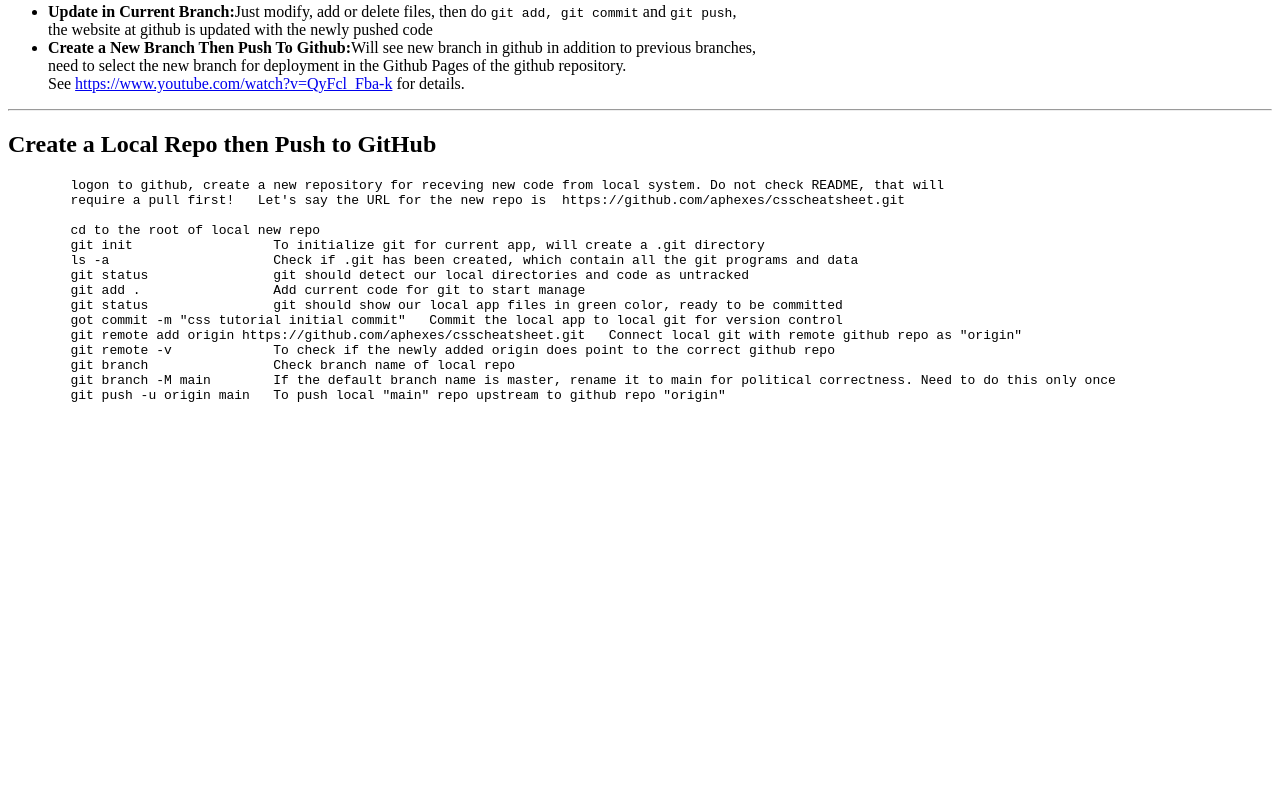
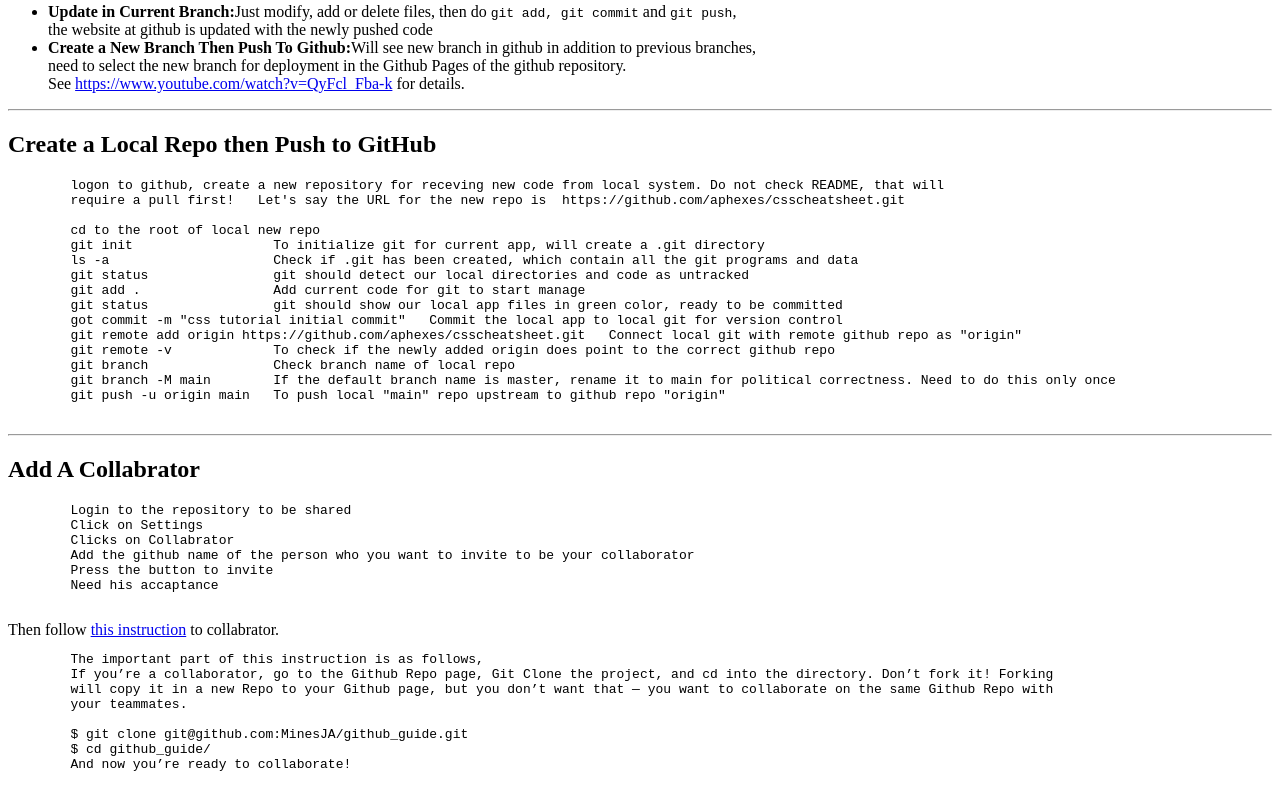
Before and after one commit to fcoder/superninja, a plain HTML site: page index.html in a window 1280 px wide. Shown: the part 465-1268 px from the top of the page. Before the commit the page ends 899 px from the top, so only its background shows below. Drawn offline with Linux system fonts and the light colour scheme.

Commit message:
Add instruction for collabrator

```diff
--- a/index.html
+++ b/index.html
@@ -59,5 +59,28 @@
         git branch -M main        If the default branch name is master, rename it to main for political correctness. Need to do this only once
         git push -u origin main   To push local "main" repo upstream to github repo "origin"
     </pre></p>
+    <hr>
+    <h2>Add A Collabrator</h2>
+    <p>
+        <pre>
+        Login to the repository to be shared
+        Click on Settings
+        Clicks on Collabrator
+        Add the github name of the person who you want to invite to be your collaborator
+        Press the button to invite
+        Need his accaptance
+        </pre>
+        Then follow <a href="https://medium.com/@jonathanmines/the-ultimate-github-collaboration-guide-df816e98fb67#:~:text=If%20you're%20a%20collaborator,Github%20Repo%20with%20your%20teammates.&text=And%20now%20you're%20ready%20to%20collaborate!">this instruction</a> to collabrator.<br>
+        <pre>
+        The important part of this instruction is as follows,
+        If you’re a collaborator, go to the Github Repo page, Git Clone the project, and cd into the directory. Don’t fork it! Forking
+        will copy it in a new Repo to your Github page, but you don’t want that — you want to collaborate on the same Github Repo with
+        your teammates.
+
+        $ git clone git@github.com:MinesJA/github_guide.git
+        $ cd github_guide/
+        And now you’re ready to collaborate!
+    </pre>
+    </p>
 </body>
 </html>
```
